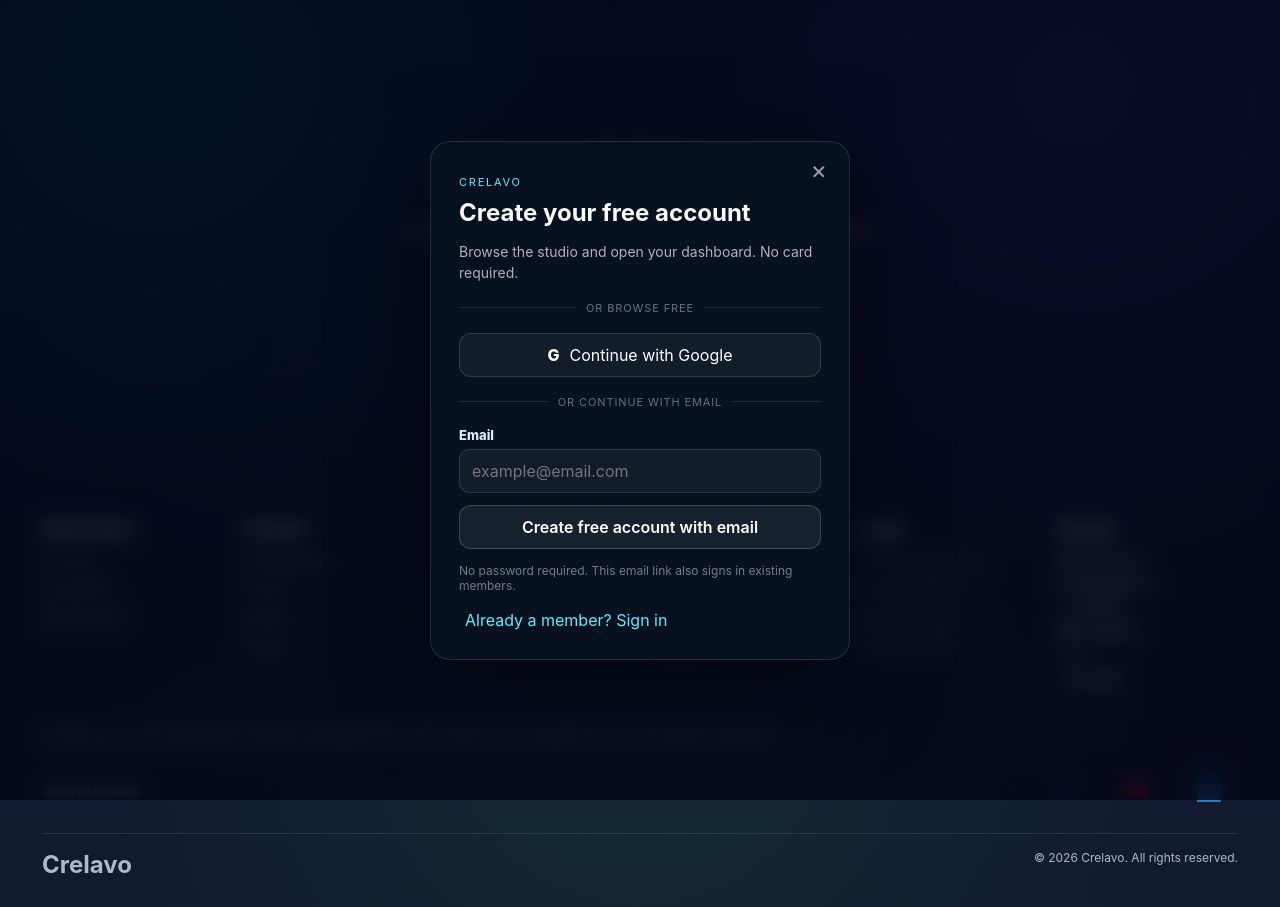
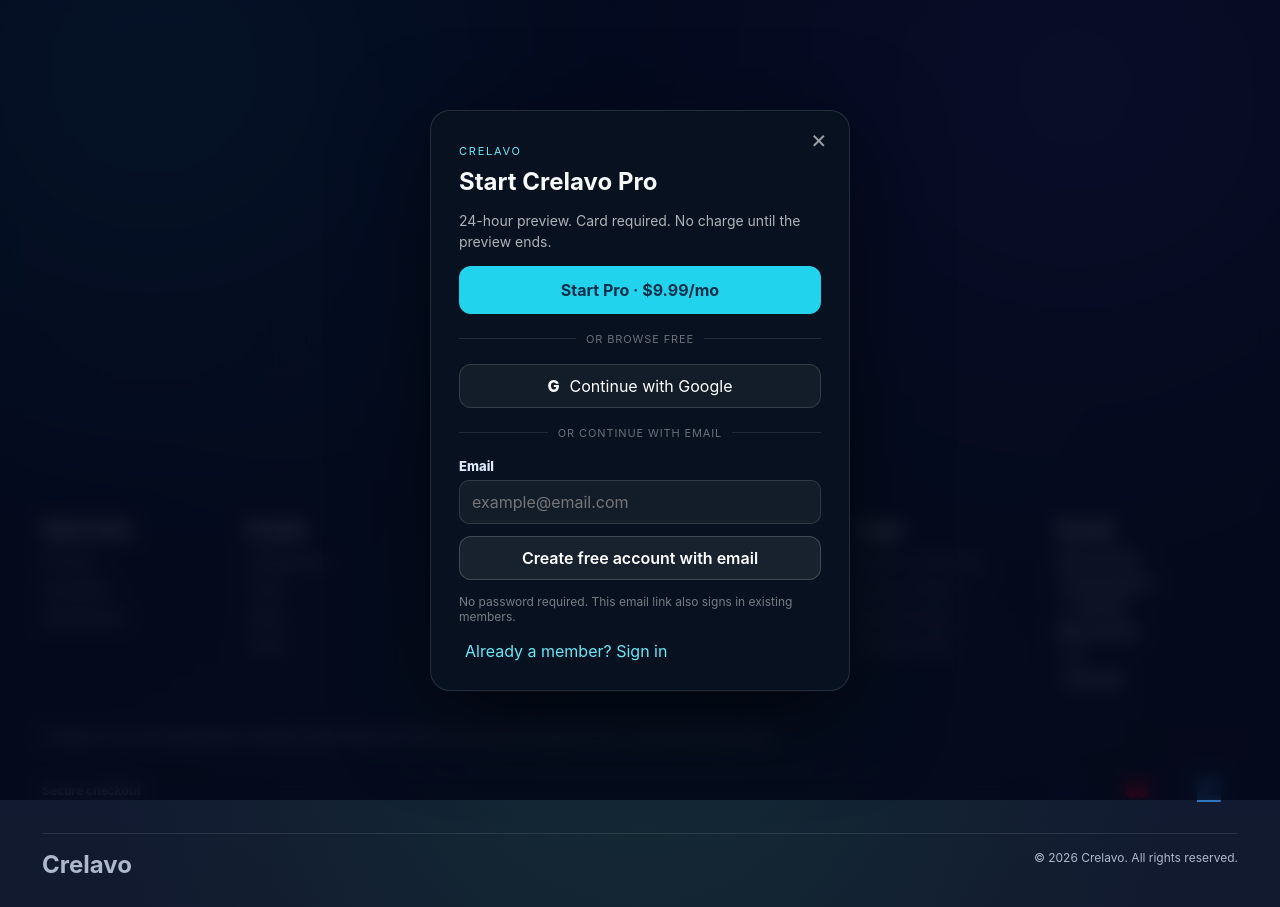
Before and after one commit to olcayto44/crelavo-vercel-upload, a Next.js app: page /join in a window 1280 px wide. Built offline with nearby package versions, Linux system fonts and the light colour scheme; no server answers.

Commit message:
Promote Pro offer on join flow

```diff
--- a/src/app/join/page.tsx
+++ b/src/app/join/page.tsx
@@ -10,5 +10,5 @@ export default function JoinPage() {
   const router = useRouter();
   useEffect(() => { if (!loading && !user) openAuth("register", { next: SIGNUP_DESTINATION }); }, [loading, user, openAuth]);
   useEffect(() => { if (user) router.replace(SIGNUP_DESTINATION); }, [user, router]);
-  return <main className="crelavo-join-page"><span>Join Crelavo</span><h1>Create your free account.</h1><p>Browse the studio and open your dashboard. No card required.</p>{!user ? <button type="button" onClick={() => openAuth("register", { next: SIGNUP_DESTINATION })}>Create free account</button> : <a href="/dashboard">Open dashboard</a>}</main>;
+  return <main className="crelavo-join-page"><span>JOIN CRELAVO</span><h1>Start Pro.</h1><p>24-hour preview. Then $9.99/month unless cancelled.</p>{!user ? <><a className="btn" href="https://whop.com/checkout/plan_ujLQgM3kEg0dg">Start Pro · $9.99/mo</a><button type="button" onClick={() => openAuth("register", { next: SIGNUP_DESTINATION })}>Create free account</button></> : <a href="/dashboard">Open dashboard</a>}</main>;
 }
--- a/src/app/page.tsx
+++ b/src/app/page.tsx
@@ -283,7 +283,7 @@ export default async function HomePage() {
         </nav>
       </div>
       <script dangerouslySetInnerHTML={{ __html: `console.log("CL HERO", ${JSON.stringify(activeHeroVideos.map((v) => v.id + "|" + v.heroEnabled + "|" + v.heroOrder + "|" + (v.videoUrl ?? "-")))});` }} /><section id="clh">
-        <div className="stage"><div className="stage-bg" id="clh-hero-slides"><HeroReel /></div><div className="stage-veil" /><div className="stage-grain" /><div className="stage-copy"><div className="inner"><h1>Make the feed look <em>expensive.</em></h1><div className="hero-cta-row"><a className="hero-cta-primary" href="/join">Create free account</a><a className="hero-cta-tertiary" href="/join">Sign in</a></div></div></div></div><div className="hero-sticky" role="navigation" aria-label="Mobile account access"><a className="hero-cta-primary" href="/join">Create free account</a><a className="hero-cta-signin" href="/join">Sign in</a></div>
+        <div className="stage"><div className="stage-bg" id="clh-hero-slides"><HeroReel /></div><div className="stage-veil" /><div className="stage-grain" /><div className="stage-copy"><div className="inner"><p className="hero-badge">Crelavo Pro</p><h1>Make the feed look <em>expensive.</em></h1><p className="hero-sub">24-hour preview. Then $9.99/month unless cancelled.</p><div className="hero-cta-row"><a className="hero-cta-primary" href="https://whop.com/checkout/plan_ujLQgM3kEg0dg">Start Pro · $9.99/mo</a><a className="hero-cta-secondary" href="/join">Create free account</a></div></div></div></div><div className="hero-sticky" role="navigation" aria-label="Mobile account access"><a className="hero-cta-primary" href="https://whop.com/checkout/plan_ujLQgM3kEg0dg">Start Pro · $9.99/mo</a><a className="hero-cta-signin" href="/join">Sign in</a></div>
         <div className="wrap wall" id="clh-films"><span className="kicker">Showcase</span><h2>The work hits first. Copy comes second.</h2><p className="sub">Muted playback. Every film opens its full Crelavo example.</p><HomeShowcaseGrid films={films} /><a className="more" href="/showcase/explore-samples">Browse all {films.length} samples →</a></div>
         <div className="wrap paths"><span className="kicker">Start with one outcome</span><h2>Pick the job. The studio opens the path.</h2><p className="sub">Omni Assistant is the production door. Credits only move after scope is visible.</p><div className="grid-3"><a className="card" href="/join?idea=Sell+internationally"><span>01</span><h3>Sell internationally</h3><p>Localize hooks, visuals and campaign direction for another market before you buy more traffic.</p></a><a className="card" href="/free-tools/ad-performance-score-checker"><span>02</span><h3>Test an existing ad</h3><p>Run the free AI Ad Scorer on hook, CTA and proof before you spend production credits.</p></a><a className="card" href="/join"><span>03</span><h3>Create from scratch</h3><p>Product video, landing page, campaign pack or launch asset from one brief.</p></a></div></div>
         <div className="wrap packs-head"><span className="kicker">Packages</span><h2>Choose the right way in.</h2><div className="packs"><a className="pack intro" href="/pricing"><span>PRO</span><strong>$9.99/mo</strong><p>24-hour preview, then monthly unless cancelled.</p></a><a className="pack" href="/live-sales-credits"><span>Live Sales</span><strong>from $249/mo</strong><p>Service hours, not production credits.</p></a><a className="pack" href="/drone-credits"><span>Drone</span><strong>from $299</strong><p>One-time location and aerial production.</p></a><a className="pack" href="/growth-intelligence"><span>Growth</span><strong>from $179/mo</strong><p>Competitor monitoring and intelligence reports.</p></a></div></div>
--- a/src/components/auth/AuthHeaderControls.tsx
+++ b/src/components/auth/AuthHeaderControls.tsx
@@ -5,7 +5,7 @@ import { useAuth } from "./AuthProvider";
 export function AuthHeaderControls() {
   const { user, loading, openAuth, signOut } = useAuth(); const [open, setOpen] = useState(false);
   if (loading) return null;
-  if (!user) return <div className="crelavo-auth-controls"><button type="button" className="crelavo-auth-signin" onClick={() => openAuth("login")}>Sign in</button></div>;
+  if (!user) return <div className="crelavo-auth-controls"><a className="crelavo-auth-join" href="https://whop.com/checkout/plan_ujLQgM3kEg0dg">Start Pro · $9.99/mo</a><button type="button" className="crelavo-auth-signin" onClick={() => openAuth("login")}>Sign in</button></div>;
   const label = (user.name || user.email || "A").slice(0, 1).toUpperCase();
   return <div className="crelavo-account-control"><button type="button" className="crelavo-avatar" onClick={() => setOpen((value) => !value)} aria-label="Account">{user.image ? <img src={user.image} alt="" /> : label}</button>{open ? <div className="crelavo-account-menu"><span>{user.email}</span><a href="/dashboard">Dashboard</a><a href="/pricing">Pricing</a><button type="button" onClick={() => void signOut()}>Sign out</button></div> : null}</div>;
 }
--- a/src/components/auth/AuthModal.tsx
+++ b/src/components/auth/AuthModal.tsx
@@ -1,6 +1,7 @@
 "use client";
 
 import { useEffect, useState } from "react";
+import { usePathname } from "next/navigation";
 import { useAuth } from "./AuthProvider";
 import { requestMagicLink } from "@/lib/crelavo/authSession";
 import { supabaseBrowser } from "@/lib/supabase";
@@ -8,6 +9,8 @@ import { postAuthPath } from "@/lib/crelavo/redirects";
 
 export function AuthModal() {
   const { user, modalOpen, intent, nextPath, closeAuth, openAuth } = useAuth();
+  const pathname = usePathname();
+  const isJoinRegister = pathname === "/join" && intent === "register";
   const [email, setEmail] = useState(""); const [busy, setBusy] = useState(false); const [sent, setSent] = useState(false); const [error, setError] = useState<string | null>(null);
   useEffect(() => { if (!modalOpen) { setEmail(""); setBusy(false); setSent(false); setError(null); return; } const prev = document.body.style.overflow; document.body.style.overflow = "hidden"; return () => { document.body.style.overflow = prev; }; }, [modalOpen]);
   useEffect(() => { if (!modalOpen) return; const onKey = (event: KeyboardEvent) => { if (event.key === "Escape") closeAuth(); }; window.addEventListener("keydown", onKey); return () => window.removeEventListener("keydown", onKey); }, [modalOpen, closeAuth]);
@@ -22,15 +25,15 @@ export function AuthModal() {
     if (googleError) { setError(googleError.message); setBusy(false); }
   }
   async function onEmail(event: React.FormEvent) { event.preventDefault(); setBusy(true); setError(null); try { await requestMagicLink(email, intent, nextPath || undefined); setSent(true); } catch (err) { setError(err instanceof Error ? err.message : "Could not send link"); } finally { setBusy(false); } }
-  return <div className="crelavo-auth-backdrop" role="dialog" aria-modal="true" aria-label={isRegister ? "Create a free Crelavo account" : "Sign in to Crelavo"}>
+  return <div className="crelavo-auth-backdrop" role="dialog" aria-modal="true" aria-label={isJoinRegister ? "Start Crelavo Pro" : isRegister ? "Create a free Crelavo account" : "Sign in to Crelavo"}>
     <button type="button" className="crelavo-auth-scrim" aria-label="Close" onClick={closeAuth} />
     <section className="crelavo-auth-card">
       <button type="button" className="crelavo-auth-close" onClick={closeAuth} aria-label="Close">×</button>
       {sent ? <div><h2>Check your email</h2><p>We sent a sign-in link to <strong>{email}</strong>. No password or card is required.</p></div> : <>
         <span className="crelavo-auth-eyebrow">Crelavo</span>
-        <h2>{isRegister ? "Create your free account" : "Welcome back"}</h2>
-        <p>{isRegister ? "Browse the studio and open your dashboard. No card required." : "Sign in with Google or an email link."}</p>
-        <div className="crelavo-auth-divider"><span>Or browse free</span></div><button type="button" className="crelavo-auth-google" onClick={() => void onGoogle()} disabled={busy}><span>G</span> Continue with Google</button>
+        <h2>{isJoinRegister ? "Start Crelavo Pro" : isRegister ? "Create your free account" : "Welcome back"}</h2>
+        <p>{isJoinRegister ? "24-hour preview. Card required. No charge until the preview ends." : isRegister ? "Browse the studio and open your dashboard. No card required." : "Sign in with Google or an email link."}</p>
+        {isJoinRegister ? <a className="crelavo-auth-buy" href="https://whop.com/checkout/plan_ujLQgM3kEg0dg">Start Pro · $9.99/mo</a> : null}<div className="crelavo-auth-divider"><span>{isJoinRegister ? "OR BROWSE FREE" : "Or browse free"}</span></div><button type="button" className="crelavo-auth-google" onClick={() => void onGoogle()} disabled={busy}><span>G</span> Continue with Google</button>
         <div className="crelavo-auth-divider"><span>OR CONTINUE WITH EMAIL</span></div>
         <form onSubmit={onEmail}>
           <label htmlFor="crelavo-auth-email">Email</label>
--- a/src/components/auth/AuthStickyBar.tsx
+++ b/src/components/auth/AuthStickyBar.tsx
@@ -28,5 +28,5 @@ export function AuthStickyBar() {
   }, []);
 
   if (loading || !sessionChecked || modalOpen || user || hasSupabaseSession) return null;
-  return <div className="crelavo-auth-sticky"><button type="button" onClick={() => openAuth("register")}>Create free account</button><button type="button" onClick={() => openAuth("login")}>Sign in</button></div>;
+  return <div className="crelavo-auth-sticky"><a href="https://whop.com/checkout/plan_ujLQgM3kEg0dg">Start Pro · $9.99/mo</a><button type="button" onClick={() => openAuth("login")}>Sign in</button></div>;
 }
```
